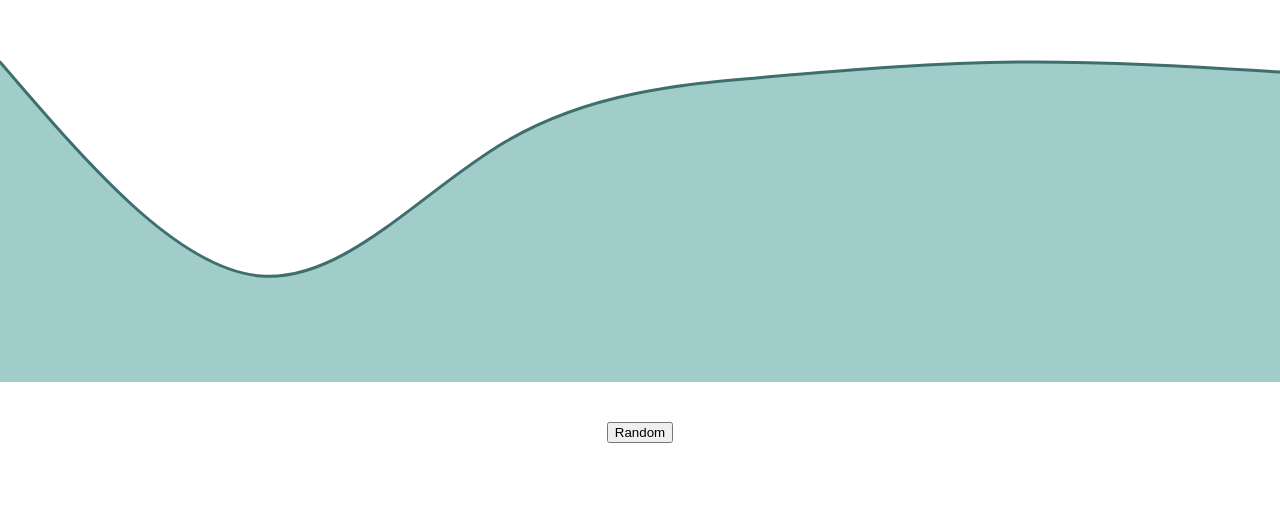
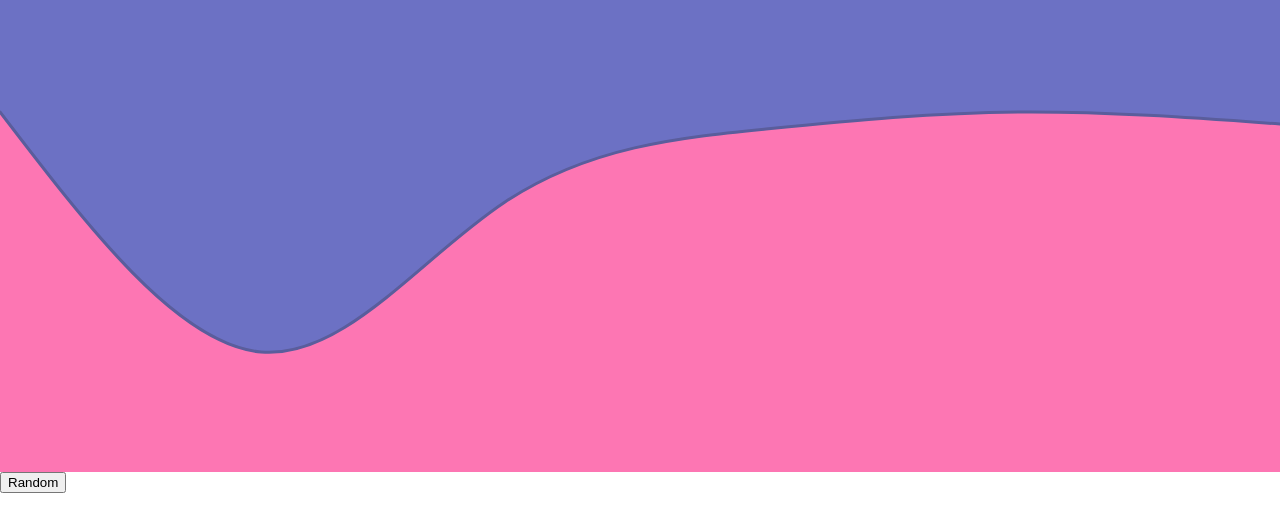
Before and after one commit to ActiveObject/assistant, a React (Create React App) app: page / in a window 1280 px wide. Shown: the part 168-700 px from the top of the page. Built offline with nearby package versions, Linux system fonts and the light colour scheme.

Commit message:
Using different color palette

```diff
--- a/src/App.css
+++ b/src/App.css
@@ -10,8 +10,13 @@ body,
 .App {
   width: 100%;
   height: 100%;
+}
+
+header {
+  width: 100vw;
+  height: 80vh;
   display: flex;
-  align-items: center;
-  justify-content: center;
+  justify-content: flex-end;
   flex-direction: column;
+  background-color: #6c71c4;
 }
--- a/src/App.js
+++ b/src/App.js
@@ -23,7 +23,9 @@ class App extends Component {
 
     return (
       <div className="App">
-        <Chart balance={balance} width={width} height={height} />
+        <header>
+          <Chart balance={balance} width={width} height={height} />
+        </header>
         <button onClick={this.random}>Random</button>
       </div>
     );
@@ -37,7 +39,7 @@ function Chart({ balance, width, height }) {
 
   var y = scaleLinear()
     .domain([0, Math.max(...balance.map(d => d[1]))])
-    .rangeRound([height * 0.9, height * 0.1]);
+    .rangeRound([height, height * 0.1]);
 
   var createArea = area()
     .curve(curveNatural)
@@ -53,11 +55,11 @@ function Chart({ balance, width, height }) {
   return (
     <svg width={width} height={height}>
       <MotionPath path={createArea(balance)}>
-        {d => <path d={d} fill="rgba(137, 192, 189, 0.8)" />}
+        {d => <path d={d} fill="#FD76B3" />}
 			</MotionPath>
 
       <MotionPath path={createLine(balance)}>
-        {d => <path d={d} fill="none" stroke="rgba(62, 111, 108, 1)" strokeWidth="3" strokeLinejoin="round" strokeLinecap="round" />}
+        {d => <path d={d} fill="none" stroke="#5A5D9C" strokeWidth="3" strokeLinejoin="round" strokeLinecap="round" />}
       </MotionPath>
     </svg>
   )
```
